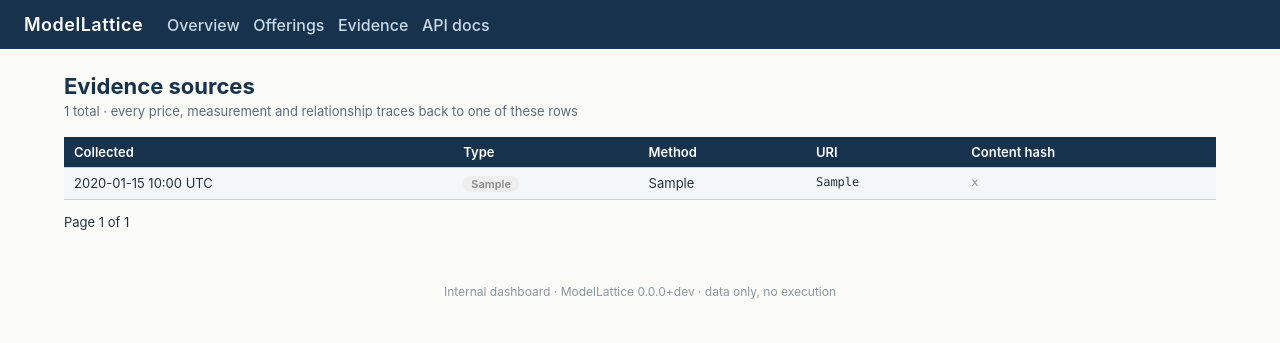
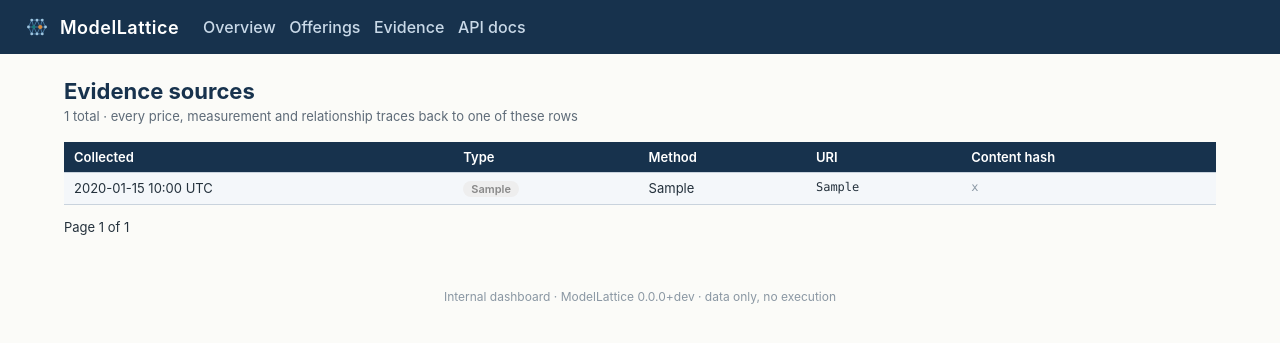
Before and after one commit to ObaidulKabir/ModelLattice, a FastAPI app: page /dashboard/evidence in a window 1280 px wide. Shown: the top 343 px of the page. Run offline with FastAPI, Linux system fonts and the light colour scheme; tables that the repository leaves empty hold one stand-in row (values such as "Sample post").

Commit message:
Add a logo and favicon: a triangular-lattice mark
Hand-authored SVG, no image-generation tool used - a triangular lattice
of nodes/edges (literally the product's name), with two accent nodes
(teal, amber) suggesting a highlighted comparison among many connected
models - fitting given the product is about navigating a lattice of
model relationships.

- app/static/icon.svg: navy rounded-square backdrop, for the favicon
  and anywhere the mark needs to stand alone on any background.
- app/static/logo-mark.svg: the same glyph, transparent, for the
  dashboard header where it sits directly on the existing navy header
  bar next to the "ModelLattice" wordmark.
- app/main.py: mounts app/static at /static (StaticFiles).
- base.html: favicon <link>, header brand now shows the mark + text.
- 2 new smoke tests (static assets serve, dashboard references both);
  122/122 passing. Verified visually in the browser and end-to-end in
  Docker (rebuilt the image, confirmed both assets serve from inside
  the container).

Co-Authored-By: Claude Sonnet 5 <noreply@anthropic.com>

```diff
--- a/modellattice/app/main.py
+++ b/modellattice/app/main.py
@@ -5,6 +5,7 @@ own routers/services so any of them can later be extracted into its own
 service without changing the external contracts in app/schemas.
 """
 from fastapi import FastAPI
+from fastapi.staticfiles import StaticFiles
 
 from app.api import catalog, dashboard, feedback, recommend
 from app.config import get_settings
@@ -18,6 +19,8 @@ app = FastAPI(
     version=get_build_version(),
 )
 
+app.mount("/static", StaticFiles(directory="app/static"), name="static")
+
 app.include_router(catalog.router)
 app.include_router(recommend.router)
 app.include_router(feedback.router)
--- a/modellattice/app/templates/base.html
+++ b/modellattice/app/templates/base.html
@@ -3,6 +3,7 @@
 <head>
 <meta charset="utf-8">
 <title>{% block title %}ModelLattice{% endblock %} · ModelLattice</title>
+<link rel="icon" type="image/svg+xml" href="/static/icon.svg">
 <style>
   :root {
     --navy: #17324D; --ink: #24313C; --blue: #27628C; --teal: #167D78;
@@ -12,7 +13,8 @@
   body { font-family: -apple-system, Segoe UI, Arial, sans-serif; color: var(--ink); background: var(--bg); margin: 0; }
   header { background: var(--navy); color: #fff; padding: 14px 24px; display: flex; align-items: center; gap: 24px; }
   header a { color: #fff; text-decoration: none; font-weight: 600; }
-  header a.brand { font-size: 18px; letter-spacing: 0.5px; }
+  header a.brand { font-size: 18px; letter-spacing: 0.5px; display: flex; align-items: center; gap: 10px; }
+  header a.brand img { height: 26px; width: 26px; }
   header nav a { color: #C9D9E8; font-weight: 500; }
   header nav a:hover { color: #fff; }
   main { max-width: 1200px; margin: 0 auto; padding: 24px; }
@@ -47,7 +49,7 @@
 </head>
 <body>
 <header>
-  <a class="brand" href="/dashboard">ModelLattice</a>
+  <a class="brand" href="/dashboard"><img src="/static/logo-mark.svg" alt=""> ModelLattice</a>
   <nav>
     <a href="/dashboard">Overview</a>
     &nbsp;&nbsp;<a href="/dashboard/offerings">Offerings</a>
```
Also changed, not shown: modellattice/tests/test_dashboard.py (+12 -0 lines), modellattice/README.md, modellattice/app/static/icon.svg (added), modellattice/app/static/logo-mark.svg (added).
